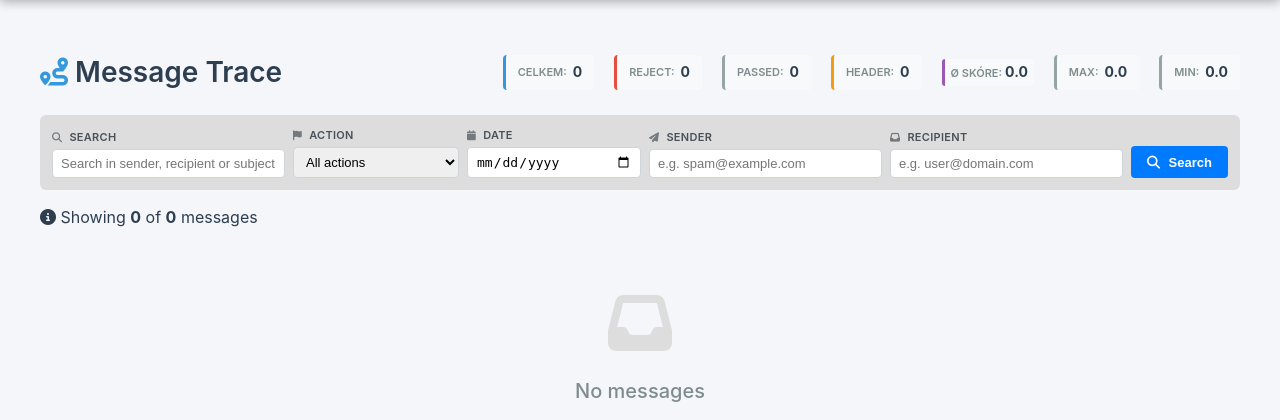
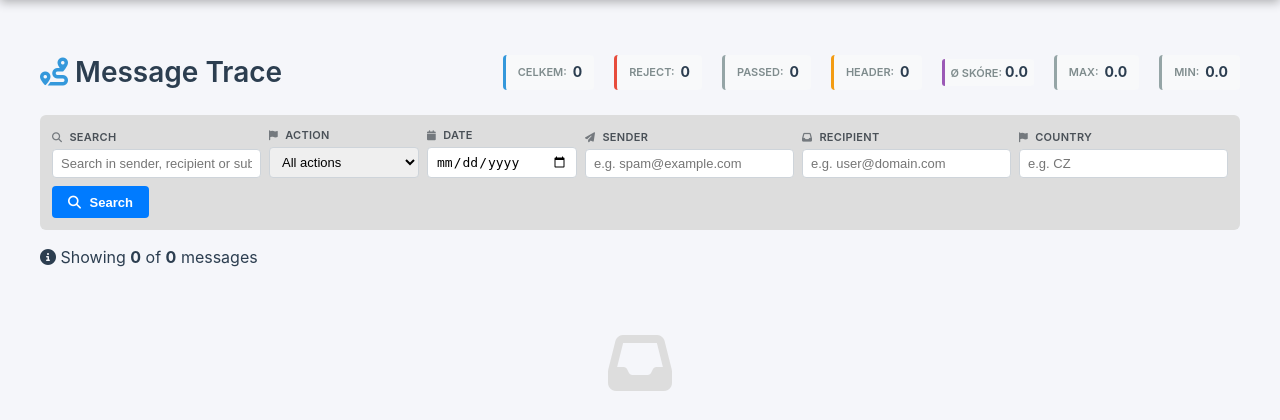
Before and after one commit to mpouzar-glitch/rspamd-quarantine, a PHP site: page /trace.php in a window 1280 px wide. Shown: the part 60-480 px from the top of the page. Run offline with PHP 8.4, Linux system fonts and the light colour scheme; the visitor is signed in with stand-in values (Sample User, id 1); data that the repository does not hold is empty.

Commit message:
Add country filtering for trace and bulk

```diff
--- a/database.sql
+++ b/database.sql
@@ -71,6 +71,7 @@ CREATE TABLE `message_trace` (
   `recipients` text DEFAULT NULL,
   `subject` varchar(500) DEFAULT NULL,
   `ip_address` varchar(45) DEFAULT NULL,
+  `country` varchar(2) DEFAULT NULL,
   `authenticated_user` varchar(255) DEFAULT NULL,
   `action` varchar(50) DEFAULT NULL,
   `score` decimal(10,2) DEFAULT NULL,
@@ -97,6 +98,7 @@ CREATE TABLE `quarantine_messages` (
   `recipients` text DEFAULT NULL,
   `subject` text DEFAULT NULL,
   `ip_address` varchar(45) DEFAULT NULL,
+  `country` varchar(2) DEFAULT NULL,
   `authenticated_user` varchar(255) DEFAULT NULL,
   `action` varchar(50) DEFAULT NULL,
   `score` decimal(10,2) DEFAULT NULL,
--- a/filter_helper.php
+++ b/filter_helper.php
@@ -65,6 +65,7 @@ function getFiltersFromRequest(string $sessionKey = 'search_filters'): array {
         'sender',
         'recipient',
         'ip',
+        'country',
         'auth_user',
         'virus',
         'bad_extension',
@@ -97,6 +98,7 @@ function defineSearchFilters(array $options = [], string $sessionKey = 'search_f
         'show_recipient' => true,
         'show_state' => true,
         'show_ip' => true,
+        'show_country' => false,
         'show_auth_user' => true,
         'show_virus' => false,
         'show_bad_extension' => false,
@@ -225,6 +227,18 @@ function defineSearchFilters(array $options = [], string $sessionKey = 'search_f
             'icon' => 'fas fa-network-wired',
             'placeholder' => __('filter_ip_placeholder'),
             'value' => getFilterValue('ip', $sessionKey),
+            'class' => 'filter-group',
+        ];
+    }
+
+    if ($opts['show_country']) {
+        $filters['country'] = [
+            'key' => 'country',
+            'type' => 'text',
+            'label' => __('filter_country'),
+            'icon' => 'fas fa-flag',
+            'placeholder' => __('filter_country_placeholder'),
+            'value' => getFilterValue('country', $sessionKey),
             'class' => 'filter-group',
         ];
     }
@@ -1082,6 +1096,7 @@ function getTraceFiltersFromRequest(string $sessionKey = 'search_filters') {
         'sender',
         'recipient',
         'ip',
+        'country',
         'auth_user'
     ];
 
--- a/functions.php
+++ b/functions.php
@@ -1073,6 +1073,15 @@ function buildQuarantineWhereClause($filters = [], &$params = []) {
         $params[] = '%' . $filters['recipient'] . '%';
     }
 
+    if (!empty($filters['country'])) {
+        $country = strtolower(trim($filters['country']));
+        $country = preg_replace('/[^a-z]/', '', $country);
+        if ($country !== '') {
+            $where[] = "country = ?";
+            $params[] = $country;
+        }
+    }
+
     // Symbol filters
     $symbolFilters = [];
     if (!empty($filters['virus'])) {
@@ -1103,7 +1112,7 @@ function buildQuarantineWhereClause($filters = [], &$params = []) {
  */
 function buildQuarantineQuery($filters = [], &$params = [], $options = []) {
     $defaults = [
-        'select' => 'id, message_id, timestamp, sender, recipients, subject, action, score, hostname, ip_address, state, state_at, state_by, IFNULL(LENGTH(message_content), 0) as size_bytes',
+        'select' => 'id, message_id, timestamp, sender, recipients, subject, action, score, hostname, ip_address, country, state, state_at, state_by, IFNULL(LENGTH(message_content), 0) as size_bytes',
         'order_by' => 'timestamp DESC',
         'limit' => null,
         'offset' => 0
@@ -1676,6 +1685,7 @@ function renderMessagesTableHeader(array $options = []): string {
         'size_bytes',
         'status',
         'ip_address',
+        'country',
         'hostname',
     ];
 
@@ -1851,6 +1861,7 @@ function buildTraceQuery($filters = [], &$params = [], $options = []) {
             recipients,
             subject,
             ip_address,
+            country,
             authenticated_user,
             action,
             score,
@@ -1912,6 +1923,15 @@ function applyTraceFilters($filters, &$where, &$params) {
     if (!empty($filters['ip'])) {
         $where[] = "ip_address = ?";
         $params[] = $filters['ip'];
+    }
+
+    if (!empty($filters['country'])) {
+        $country = strtolower(trim($filters['country']));
+        $country = preg_replace('/[^a-z]/', '', $country);
+        if ($country !== '') {
+            $where[] = "country = ?";
+            $params[] = $country;
+        }
     }
 
     // Authenticated user filter
--- a/lang/cs.php
+++ b/lang/cs.php
@@ -221,6 +221,8 @@ return [
     'filter_recipient_placeholder' => 'např. user@domain.com',
     'filter_ip' => 'IP adresa',
     'filter_ip_placeholder' => 'např. 192.168.1.1',
+    'filter_country' => 'Země',
+    'filter_country_placeholder' => 'např. CZ',
     'filter_auth_user' => 'Auth. uživatel',
     'filter_auth_user_placeholder' => 'např. user@domain',
     'filter_virus' => 'Virus',
--- a/lang/de.php
+++ b/lang/de.php
@@ -179,6 +179,8 @@ return [
     'filter_recipient_placeholder' => 'z. B. user@domain.com',
     'filter_ip' => 'IP-Adresse',
     'filter_ip_placeholder' => 'z. B. 192.168.1.1',
+    'filter_country' => 'Land',
+    'filter_country_placeholder' => 'z. B. CZ',
     'filter_auth_user' => 'Auth-Benutzer',
     'filter_auth_user_placeholder' => 'z. B. user@domain',
     'filter_virus' => 'Virus',
--- a/lang/en.php
+++ b/lang/en.php
@@ -179,6 +179,8 @@ return [
     'filter_recipient_placeholder' => 'e.g. user@domain.com',
     'filter_ip' => 'IP address',
     'filter_ip_placeholder' => 'e.g. 192.168.1.1',
+    'filter_country' => 'Country',
+    'filter_country_placeholder' => 'e.g. CZ',
     'filter_auth_user' => 'Auth user',
     'filter_auth_user_placeholder' => 'e.g. user@domain',
     'filter_virus' => 'Virus',
--- a/lang/sk.php
+++ b/lang/sk.php
@@ -179,6 +179,8 @@ return [
     'filter_recipient_placeholder' => 'napr. user@domain.com',
     'filter_ip' => 'IP adresa',
     'filter_ip_placeholder' => 'napr. 192.168.1.1',
+    'filter_country' => 'Krajina',
+    'filter_country_placeholder' => 'napr. CZ',
     'filter_auth_user' => 'Auth používateľ',
     'filter_auth_user_placeholder' => 'napr. user@domain',
     'filter_virus' => 'Vírus',
--- a/trace.php
+++ b/trace.php
@@ -149,6 +149,7 @@ include 'menu.php';
             'show_recipient' => true,
             'show_state' => false,
             'show_ip' => ($filters['ip'] ?? false),
+            'show_country' => true,
             'show_auth_user' => false,
             'form_id' => 'filterForm',
             'reset_url' => 'trace.php',
@@ -204,6 +205,13 @@ include 'menu.php';
                             $action = $msg['action'] ?? 'unknown';
                             $ipAddress = $msg['ip_address'] ?? '-';
                             $hostname = $msg['hostname'] ?? '-';
+                            $countryCode = $msg['country'] ?? '';
+                            if ($countryCode === '' && $ipAddress !== '-') {
+                                $countryCode = getCountryCodeForIp($ipAddress);
+                            }
+                            $flag = $countryCode !== ''
+                                ? '<span class="fi fi-' . htmlspecialchars($countryCode) . '" title="' . htmlspecialchars(strtoupper($countryCode)) . '"></span>'
+                                : '-';
                             $symbols = $msg['symbols'] ?? '';
                             $symbolData = buildMessageSymbolData($symbols);
                             $parsed_symbols = $symbolData['parsed_symbols'];
@@ -374,6 +382,9 @@ include 'menu.php';
                                         <?php echo htmlspecialchars($ipAddress); ?>
                                     </a>
                                 </td>
+                                <td class="text-center">
+                                    <?php echo $flag; ?>
+                                </td>
                                 <td class="hostname-field">
                                     <?php echo htmlspecialchars($hostname); ?>
                                 </td>
```
Also changed, not shown: bulk_operations.php (+13 -0 lines), receiver.php (+5 -2 lines), trace_receiver.php (+5 -2 lines).
